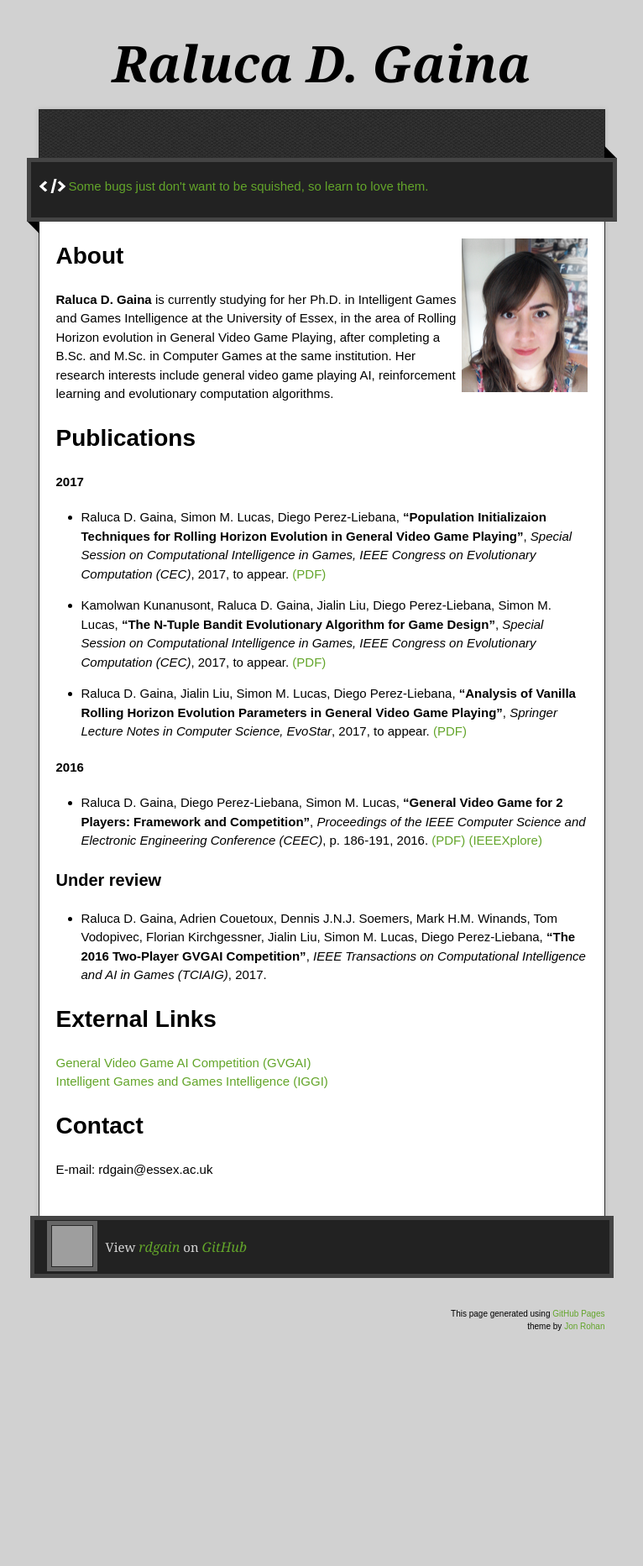
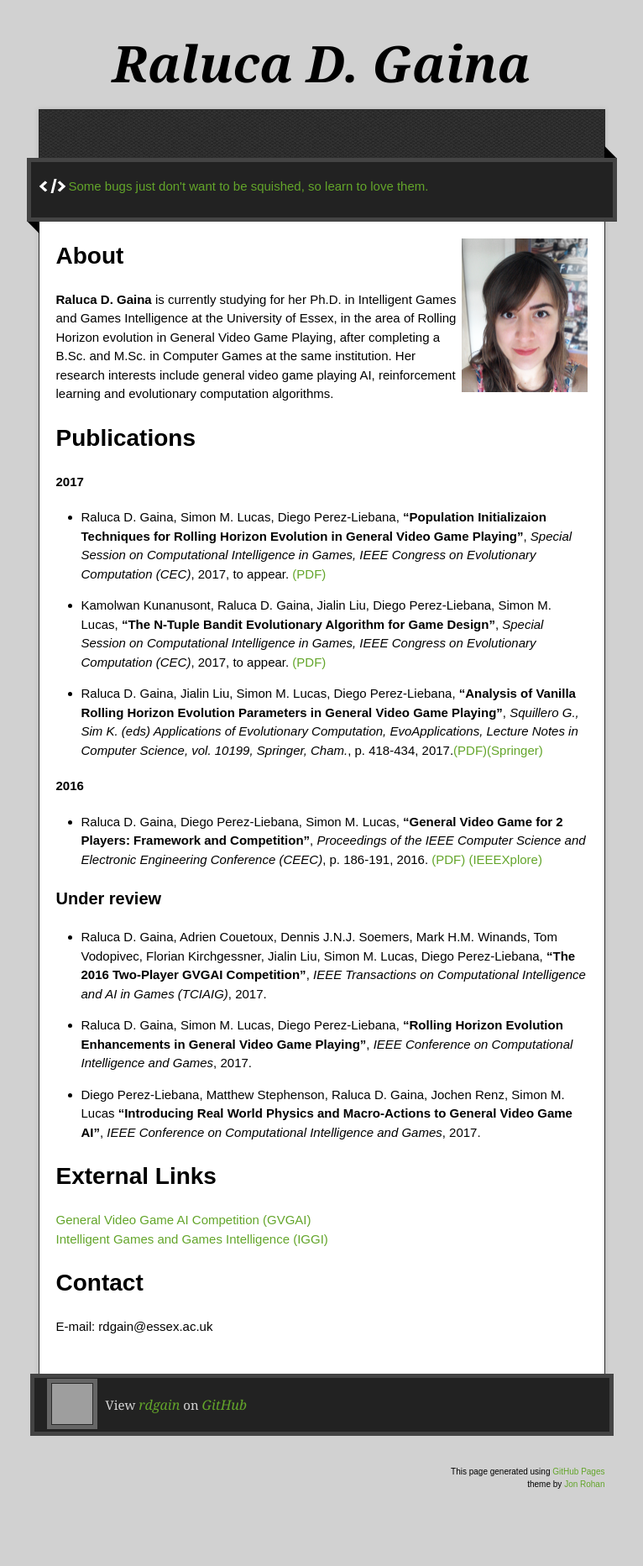
Before and after one commit to rdgain/rdgain.github.io, a Jekyll site: the page built from index.md, in a window 1280 px wide. Shown: the whole page at 84% size, without its empty margins (257-1023 px from the left). Built offline with Jekyll 4.4.1, drawn with Linux system fonts in a browser that asks for light colours; nearby versions of some CDN libraries; the repository's description, which GitHub fills in, is left out; before the commit the page ends 1677 px from its top, so only the background shows below that; grey boxes are pictures that could not be loaded.

Commit message:
evostar published and cig under review

```diff
--- a/index.md
+++ b/index.md
@@ -17,7 +17,7 @@ layout: default
 
 * Kamolwan Kunanusont, Raluca D. Gaina, Jialin Liu, Diego Perez-Liebana, Simon M. Lucas, **"The N-Tuple Bandit Evolutionary Algorithm for Game Design"**, _Special Session on Computational Intelligence in Games, IEEE Congress on Evolutionary Computation (CEC)_, 2017, to appear. [(PDF)](assets/pdf/n-tuple-bandit.pdf)
 
-* Raluca D. Gaina, Jialin Liu, Simon M. Lucas, Diego Perez-Liebana, **"Analysis of Vanilla Rolling Horizon Evolution Parameters in General Video Game Playing"**, _Springer Lecture Notes in Computer Science, EvoStar_, 2017, to appear. [(PDF)](assets/pdf/analysis-vanilla-rolling.pdf)
+* Raluca D. Gaina, Jialin Liu, Simon M. Lucas, Diego Perez-Liebana, **"Analysis of Vanilla Rolling Horizon Evolution Parameters in General Video Game Playing"**, _Squillero G., Sim K. (eds) Applications of Evolutionary Computation, EvoApplications, Lecture Notes in Computer Science, vol. 10199, Springer, Cham._, p. 418-434, 2017.[(PDF)](assets/pdf/analysis-vanilla-rolling.pdf)[(Springer)](https://link.springer.com/chapter/10.1007/978-3-319-55849-3_28)
 
 **2016**
 
@@ -26,6 +26,10 @@ layout: default
 ### [](#header-3)Under review
 
 * Raluca D. Gaina, Adrien Couetoux, Dennis J.N.J. Soemers, Mark H.M. Winands, Tom Vodopivec, Florian Kirchgessner, Jialin Liu, Simon M. Lucas, Diego Perez-Liebana, **"The 2016 Two-Player GVGAI Competition"**, _IEEE Transactions on Computational Intelligence and AI in Games (TCIAIG)_, 2017.
+
+* Raluca D. Gaina, Simon M. Lucas, Diego Perez-Liebana, **"Rolling Horizon Evolution Enhancements in General Video Game Playing"**, _IEEE Conference on Computational Intelligence and Games_, 2017.
+
+* Diego Perez-Liebana, Matthew Stephenson, Raluca D. Gaina, Jochen Renz, Simon M. Lucas **"Introducing Real World Physics and Macro-Actions to General Video Game AI"**, _IEEE Conference on Computational Intelligence and Games_, 2017.
 
 <!--
 # [](#header-1)Projects
```
Also changed, not shown: 1 other file.
